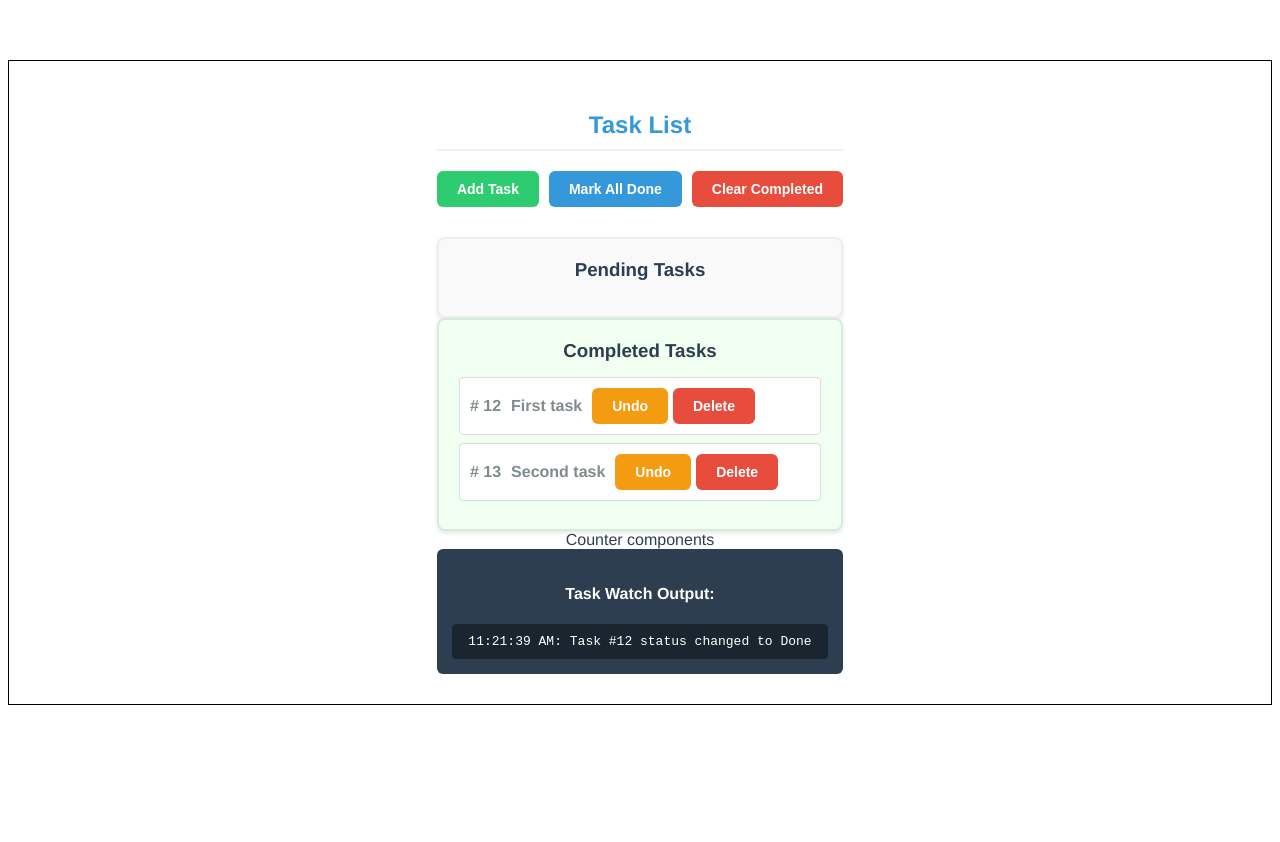
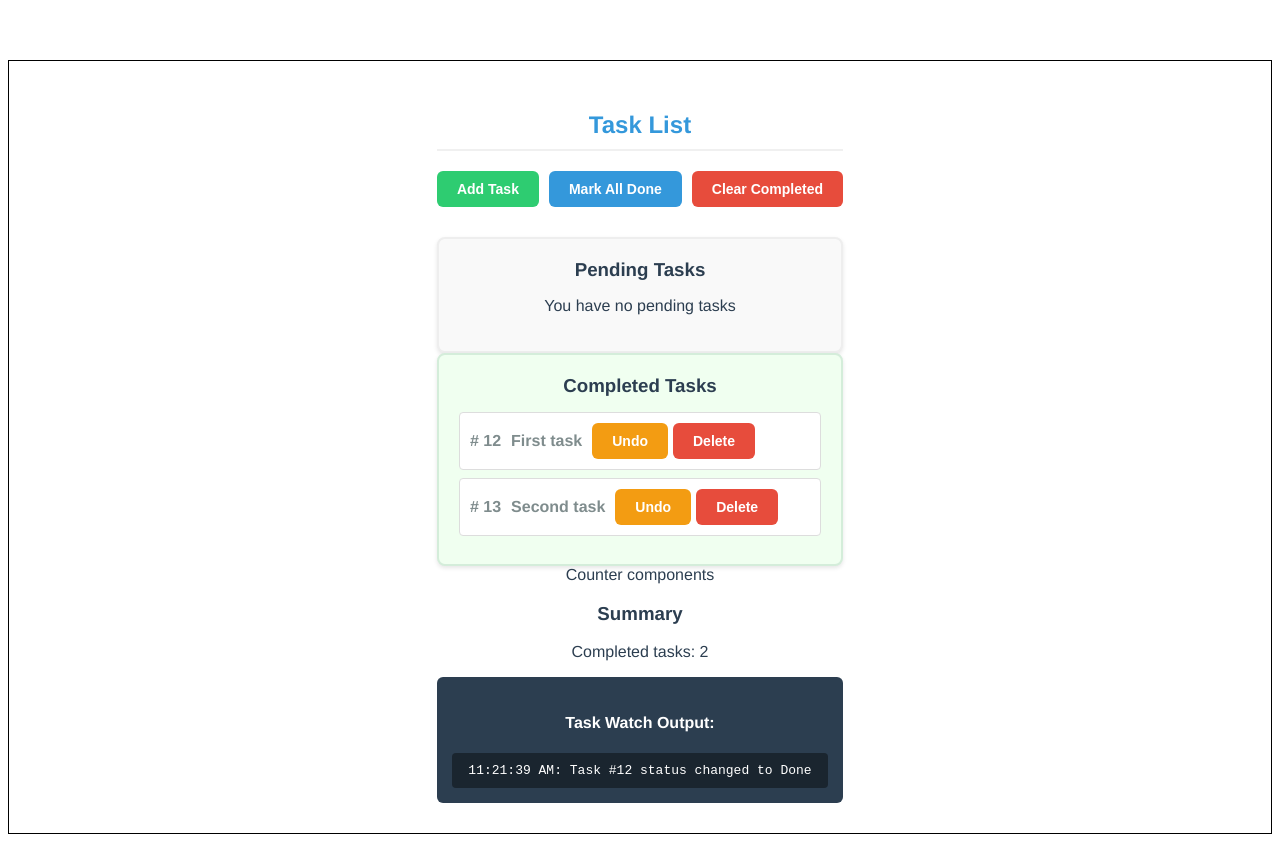
Before and after one commit to Thorugoh/web-pocs, a Vue app in the folder hello-vue/: page / in a window 1280 px wide. Both pictures are taken after a click on the button "Complete". Before the commit the page ends 800 px from the top, so only its background shows below. Built offline with nearby package versions, Linux system fonts and the light colour scheme.

Commit message:
v-if v-else v-else-if directives

```diff
--- a/hello-vue/src/components/TaskList.vue
+++ b/hello-vue/src/components/TaskList.vue
@@ -28,6 +28,8 @@
         <div class="tasks-container">
             <div class="pending-tasks">
                 <h3>Pending Tasks</h3>
+                <p v-if="pendingTasks.length === 0">You have no pending tasks</p>
+                <div v-else>
                     <TaskItem
                         v-for="task in pendingTasks"
                         :key="task.id"
@@ -36,10 +38,13 @@
                         :task="task"
                     />
                 </div>
+            </div>
 
             <div class="completed-tasks">
                 <h3>Completed Tasks</h3>
+                <p v-if="completedTasks.length === 0">You have no completed tasks</p>
                 <TaskItem
+                    v-else
                     v-for="task in completedTasks"
                     :key="task.id"
                     @remove-task="removeTask"
@@ -50,6 +55,14 @@
 
             <span>Counter components</span>
         </div>
+        <div>
+            <h3>Summary</h3>
+            <p v-if="tasks.length === 0">You have no task yet.</p>
+            <p v-else-if="pendingTasks.length > 0 && completedTasks.length === 0">Pending tasks: {{ pendingTasks.length }}</p>
+            <p v-else-if="completedTasks.length > 0 && pendingTasks.length === 0">Completed tasks: {{ completedTasks.length }}</p>
+            <p v-else>You have {{ completedTasks.length }} completed tasks and {{ pendingTasks.length }} pending.</p>
+        </div>
+
         <div class="watch-output">
             <h4>Task Watch Output:</h4>
             <div class="log-container">
```
Lines whose indentation alone changed are shown as unchanged.
